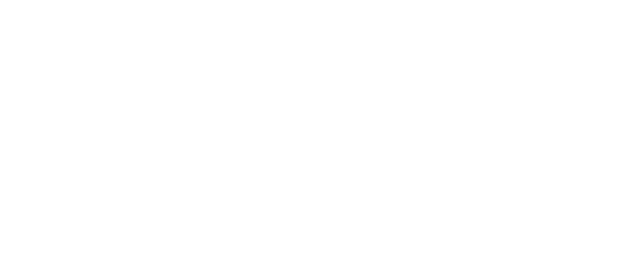
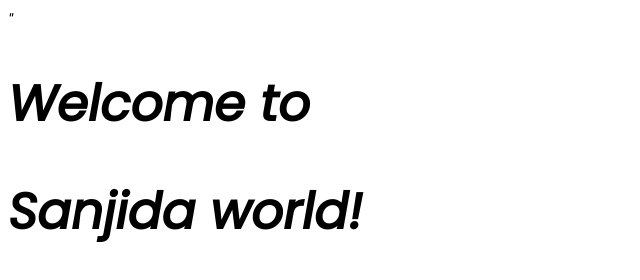
Before and after one commit to Sanjidafarjana/developer-portfolio, a plain HTML site: page index.html in a window 1280 px wide. Shown: the whole page, without its empty margins (0-640 px from the left). Drawn offline with Linux system fonts and the light colour scheme.

Commit message:
changes h1

```diff
--- a/index.html
+++ b/index.html
@@ -5,9 +5,14 @@
     <meta http-equiv="X-UA-Compatible" content="IE=edge">
     <meta name="viewport" content="width=device-width, initial-scale=1.0">
     <title>Sanjida Portfolio</title>
+    <link rel="<link rel="preconnect" href="https://fonts.googleapis.com">
+    <link rel="preconnect" href="https://fonts.gstatic.com" crossorigin>
+    <link href="https://fonts.googleapis.com/css2?family=Poppins:ital@1&display=swap" rel="stylesheet">"
     <link rel="stylesheet" href="style.css">
 </head>
 <body>
+    <h1>Welcome to</h1>
+    <h1>Sanjida world!</h1>
 
 </body>
 </html>
--- a/style.css
+++ b/style.css
@@ -0,0 +1,6 @@
+body{
+    font-family: 'Poppins', sans-serif;
+}
+h1{
+    font-size: 50px;
+}
```
Also changed, not shown: images/dream-bg.png (added), images/exp-bg.png (added), images/jhankar.png (added), images/jhankar2.png (added), images/my-bg.png (added), images/my-bg2.png (added), images/top-banner.png (added), my pic 1.jpeg (added), my pic 2.jpeg (added), my pic 3.jpeg (added), my pic 4.jpeg (added), showOff/my pic 1.jpeg (added), showOff/my pic 2.jpeg (added), showOff/my pic 3.jpeg (added), 2 more files.
